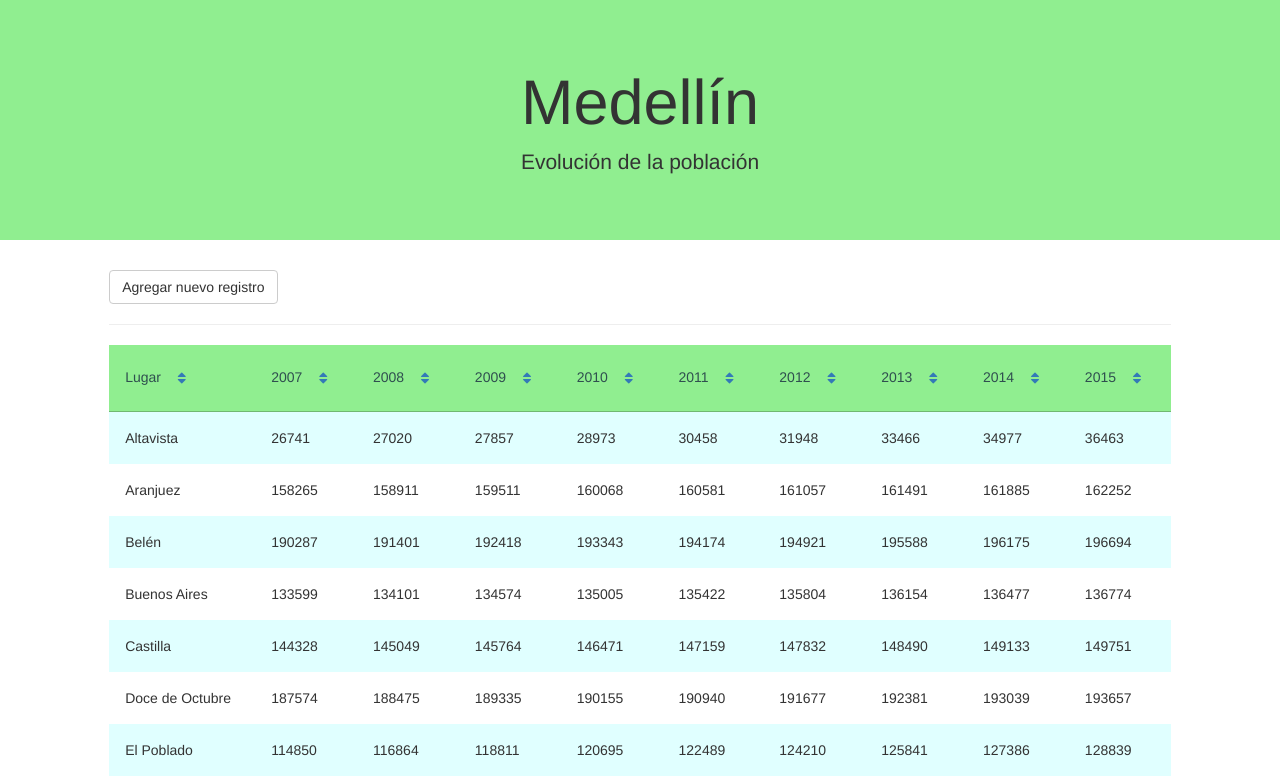
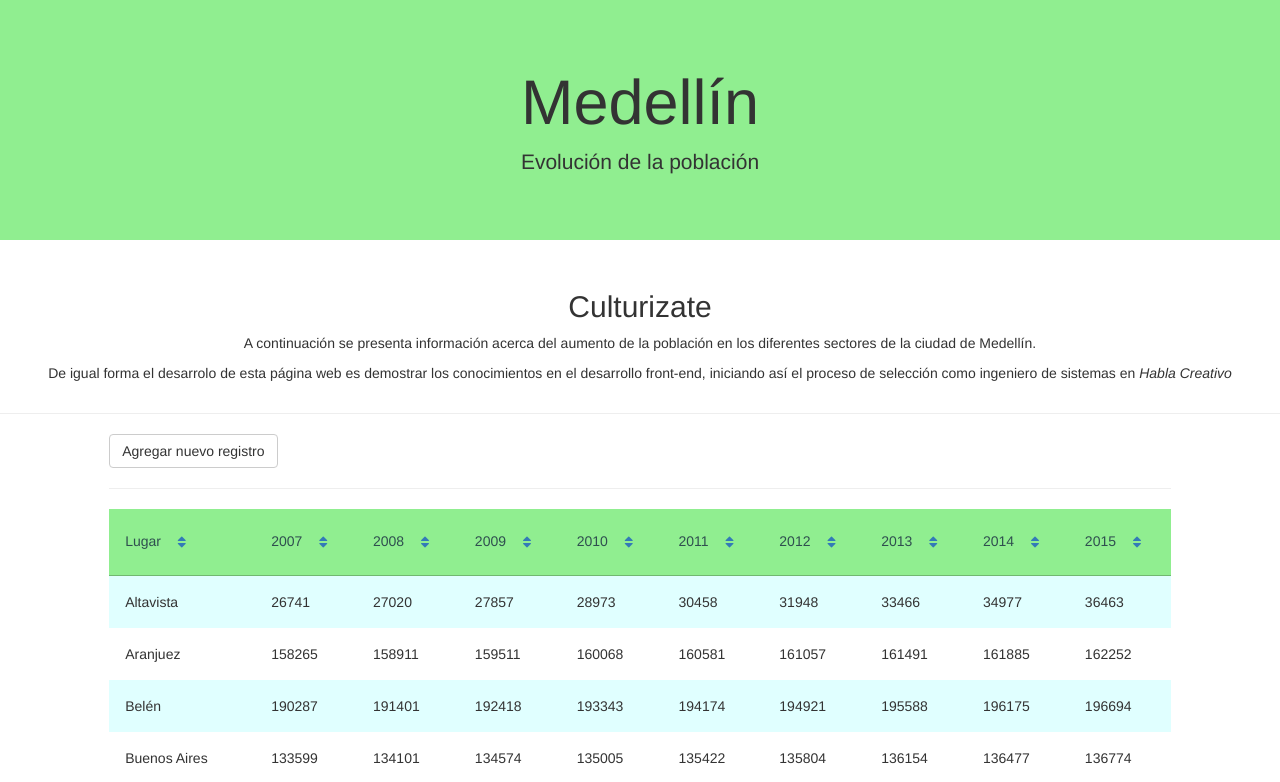
Before and after one commit to srodri31/RetoHablaCreativo, an Angular app: page / in a window 1280 px wide. Shown: the top 782 px of the page. Built offline with nearby package versions, Linux system fonts and the light colour scheme; what ng2-charts would draw is missing.

Commit message:
adding last design details

```diff
--- a/src/app/poblacion/poblacion.component.html
+++ b/src/app/poblacion/poblacion.component.html
@@ -1,6 +1,17 @@
 <div class="margin" *ngIf="!seeingChart">
 
+<div class="container-fluid bg-2 text-center" *ngIf="!isAddingNewRecord" >
+  <h2>Culturizate</h2>
+  <p>A continuación se presenta información acerca del aumento de la población en los diferentes
+    sectores de la ciudad de Medellín.
+  </p>
+  <p>De igual forma el desarrolo de esta página web es demostrar los conocimientos en el desarrollo front-end,
+    iniciando así el proceso de selección como ingeniero de sistemas en <i>Habla Creativo</i>
+  </p>
+</div>
+
   <div class="row">
+    <hr>
     <div class="col-md-10 col-md-offset-1" *ngIf="!isAddingNewRecord" >
       <button class="btn btn-default"
       (click)="isAddingNewRecord = !isAddingNewRecord">Agregar nuevo registro</button>
@@ -9,9 +20,9 @@
 
 
   <div class="row" *ngIf="isAddingNewRecord">
-    <div class="col-md-11 col-md-offset-1">
-      <h2>Agregar nuevo registro</h2>
-    </div>
+      <div class="col-md-10 col-md-offset-2">
+        <h2>Agregar nuevo registro</h2>
+      </div>
     <div class="col-md-10 col-md-offset-1">
       <form class="form-horizontal" #form="ngForm" (ngSubmit)="addNewData(form.value)">
         <div class="form-group">
```
